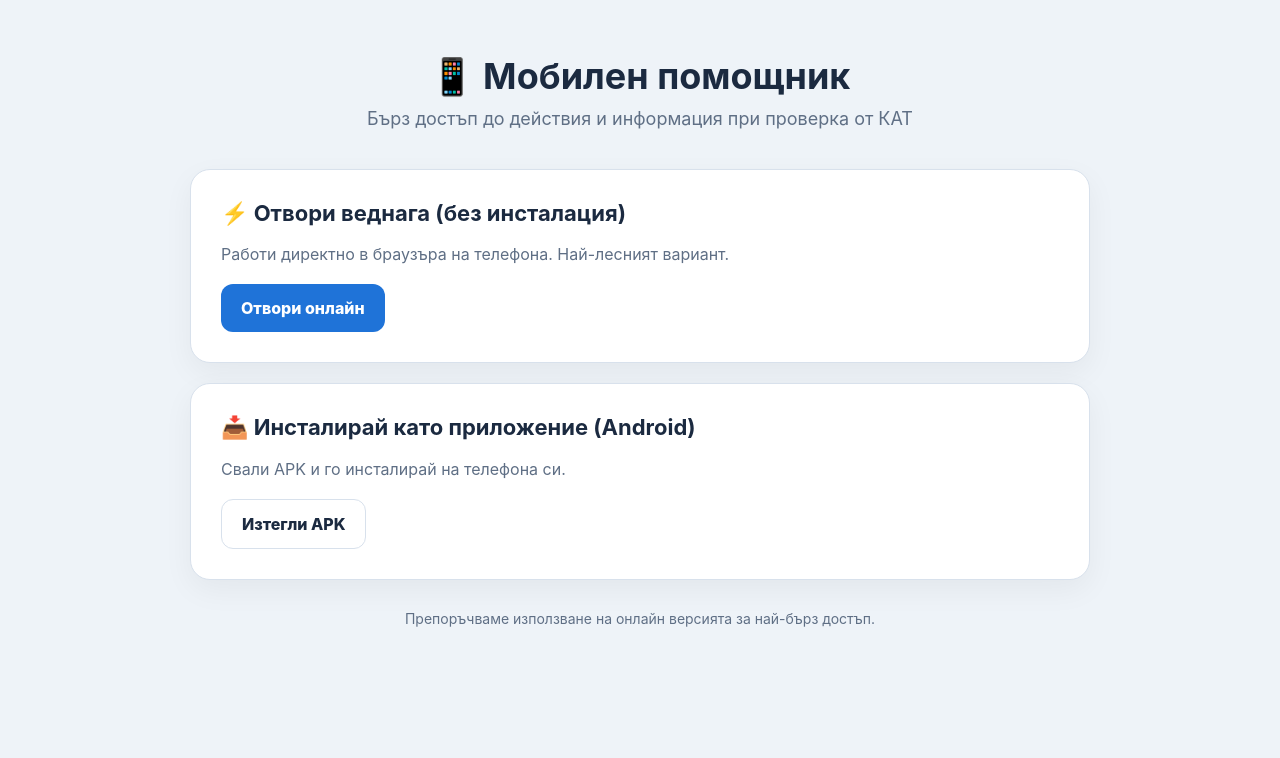
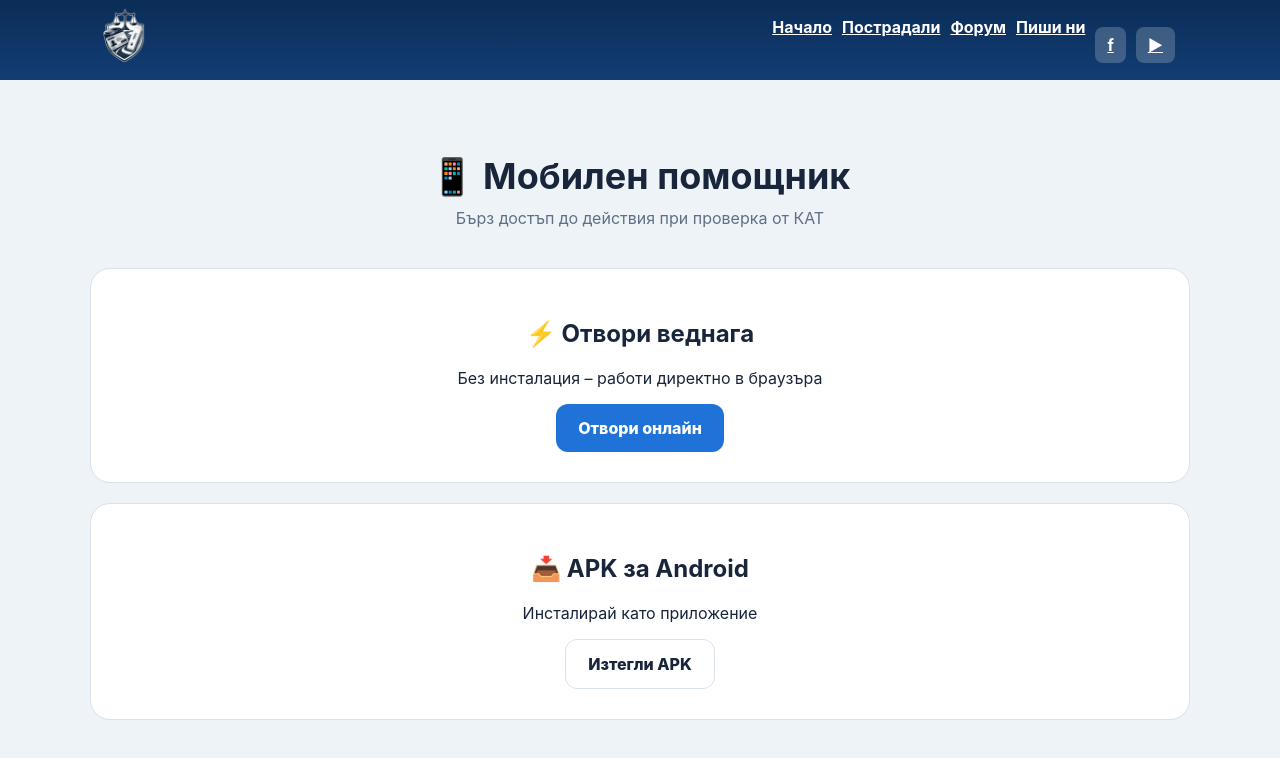
Before and after one commit to mailforumsite/cause, a plain HTML site: page pomoshtnik.html in a window 1280 px wide. Drawn offline with Linux system fonts and the light colour scheme.

Commit message:
Update pomoshtnik.html

```diff
--- a/pomoshtnik.html
+++ b/pomoshtnik.html
@@ -8,11 +8,13 @@
 <style>
 :root {
   --bg:#eef3f8;
-  --card:#ffffff;
+  --surface:#ffffff;
+  --nav:#0b2d57;
+  --nav-2:#123d74;
+  --text:#18253a;
+  --muted:#5f6f85;
   --primary:#1f73d8;
   --primary-hover:#165fba;
-  --text:#1b2a40;
-  --muted:#5f6f85;
   --border:#d8e1ec;
 }
 
@@ -24,12 +26,94 @@ body {
 }
 
 .container {
-  max-width:900px;
+  width:min(100% - 32px, 1100px);
   margin:0 auto;
-  padding:30px 16px;
 }
 
-h1 {
+/* HEADER */
+.topbar {
+  position: sticky;
+  top:0;
+  z-index:1000;
+  background: linear-gradient(180deg, var(--nav), var(--nav-2));
+}
+
+.nav {
+  display:flex;
+  align-items:center;
+  justify-content:space-between;
+  min-height:80px;
+}
+
+.logo-img {
+  width:70px;
+}
+
+.menu-toggle {
+  background:none;
+  border:none;
+  color:#fff;
+  font-size:24px;
+  display:block;
+}
+
+.menu {
+  display:none;
+}
+
+.menu.open {
+  display:block;
+}
+
+.menu-links {
+  display:flex;
+  flex-direction:column;
+  gap:10px;
+  background:rgba(255,255,255,0.1);
+  padding:15px;
+  border-radius:12px;
+}
+
+.menu-links a {
+  color:#fff;
+  font-weight:700;
+}
+
+.socials {
+  display:flex;
+  gap:10px;
+  margin-top:10px;
+}
+
+.socials a {
+  background:rgba(255,255,255,0.2);
+  padding:8px 12px;
+  border-radius:8px;
+  color:#fff;
+}
+
+/* DESKTOP */
+@media(min-width:900px){
+  .menu {
+    display:block !important;
+  }
+
+  .menu-toggle {
+    display:none;
+  }
+
+  .menu-links {
+    flex-direction:row;
+    background:none;
+  }
+}
+
+/* CONTENT */
+.main {
+  padding:50px 0;
+}
+
+.title {
   text-align:center;
   font-size:36px;
   margin-bottom:10px;
@@ -39,35 +123,23 @@ h1 {
   text-align:center;
   color:var(--muted);
   margin-bottom:40px;
-  font-size:18px;
 }
 
 .box {
-  background:var(--card);
+  background:var(--surface);
   border:1px solid var(--border);
   border-radius:20px;
   padding:30px;
   margin-bottom:20px;
-  box-shadow:0 10px 30px rgba(0,0,0,0.05);
-}
-
-.box h2 {
-  margin-top:0;
-  font-size:22px;
-}
-
-.box p {
-  color:var(--muted);
-  margin-bottom:20px;
+  text-align:center;
 }
 
 .btn {
   display:inline-block;
-  padding:14px 20px;
+  padding:14px 22px;
   border-radius:12px;
   font-weight:800;
   text-decoration:none;
-  text-align:center;
 }
 
 .btn-primary {
@@ -75,55 +147,76 @@ h1 {
   color:#fff;
 }
 
-.btn-primary:hover {
-  background:var(--primary-hover);
-}
-
 .btn-secondary {
   background:#fff;
   border:1px solid var(--border);
   color:var(--text);
-}
-
-.note {
-  text-align:center;
-  margin-top:30px;
-  color:var(--muted);
-  font-size:14px;
 }
 </style>
 </head>
 
 <body>
 
-<div class="container">
+<header class="topbar">
+  <div class="container">
+    <div class="nav">
+      <a href="index.html">
+        <img src="images/logo.png" class="logo-img">
+      </a>
 
-  <h1>📱 Мобилен помощник</h1>
+      <button id="menuToggle" class="menu-toggle">☰</button>
+
+      <nav id="menu" class="menu">
+        <div class="menu-links">
+          <a href="index.html">Начало</a>
+          <a href="postradali.html">Пострадали</a>
+          <a href="http://cause.page.gd/phpBB3/index.php">Форум</a>
+          <a href="contact.html">Пиши ни</a>
+
+          <div class="socials">
+            <a href="https://www.facebook.com/groups/972347794868457">f</a>
+            <a href="https://www.youtube.com/@silnismezaedno">▶</a>
+          </div>
+        </div>
+      </nav>
+    </div>
+  </div>
+</header>
+
+<div class="main container">
+
+  <h1 class="title">📱 Мобилен помощник</h1>
   <div class="subtitle">
-    Бърз достъп до действия и информация при проверка от КАТ
+    Бърз достъп до действия при проверка от КАТ
   </div>
 
   <div class="box">
-    <h2>⚡ Отвори веднага (без инсталация)</h2>
-    <p>Работи директно в браузъра на телефона. Най-лесният вариант.</p>
+    <h2>⚡ Отвори веднага</h2>
+    <p>Без инсталация – работи директно в браузъра</p>
     <a href="https://mailforumsite.github.io/stoptest" class="btn btn-primary">
       Отвори онлайн
     </a>
   </div>
 
   <div class="box">
-    <h2>📥 Инсталирай като приложение (Android)</h2>
-    <p>Свали APK и го инсталирай на телефона си.</p>
+    <h2>📥 APK за Android</h2>
+    <p>Инсталирай като приложение</p>
     <a href="APK_LINK_TUK" class="btn btn-secondary">
       Изтегли APK
     </a>
   </div>
 
-  <div class="note">
-    Препоръчваме използване на онлайн версията за най-бърз достъп.
-  </div>
+</div>
 
-</div>
+<script>
+const toggle = document.getElementById('menuToggle');
+const menu = document.getElementById('menu');
+
+toggle.addEventListener('click', () => {
+  menu.classList.toggle('open');
+  toggle.textContent = menu.classList.contains('open') ? '✕' : '☰';
+});
+</script>
 
 </body>
 </html>
```
